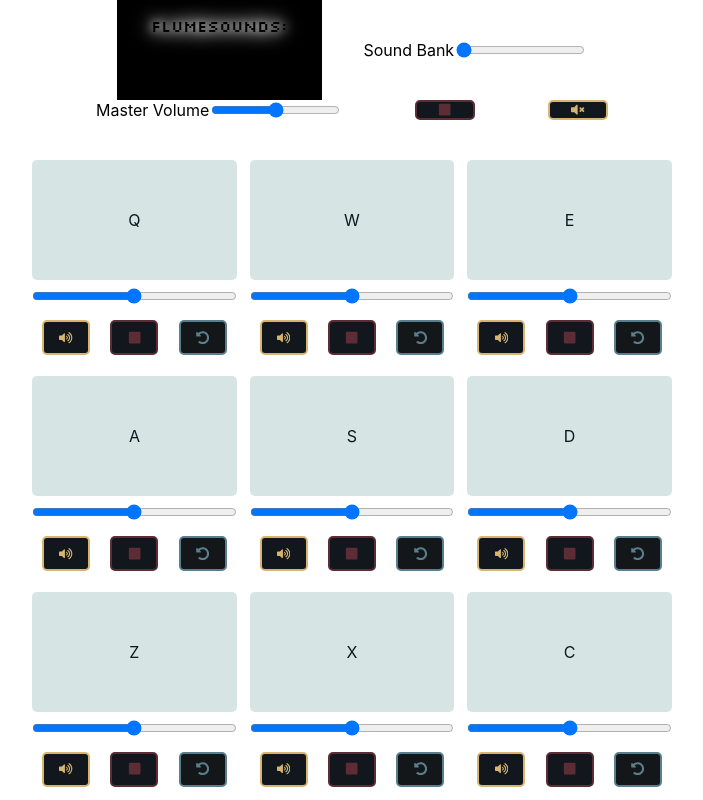
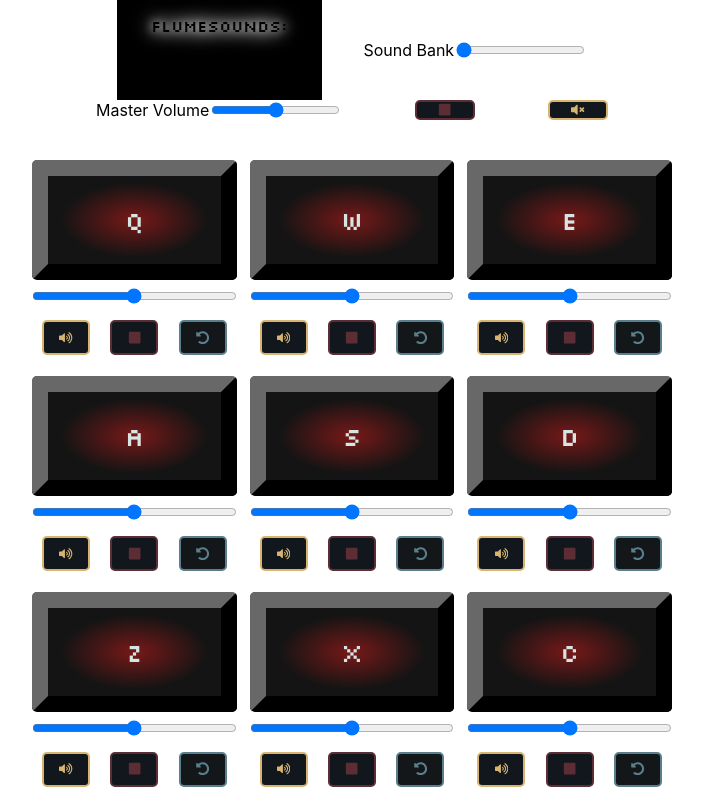
Before and after one commit to nic-vo/nv-portfolio, a Next.js app: page /fcc/drum-machine in a window 1280 px wide. Shown: the whole page, without its empty margins (288-991 px from the left). Built offline with nearby package versions, Linux system fonts and the light colour scheme.

Commit message:
Move drumMachine Pad css module to relevant dir
Add glowy effect class on state change using radial gradient background-image property mostly

```diff
--- a/components/fcc/drummachine/Pad/Pad.js
+++ b/components/fcc/drummachine/Pad/Pad.js
@@ -56,6 +56,7 @@ const Pad = ({ char, padIndex, bank, mVolume, setDisplaySound, activate, stopAll
 		// Stops sound
 		soundRef.current.pause();
 		soundRef.current.currentTime = 0;
+		setIsPlaying(false);
 	};
 
 	const loopOnClick = () => {
@@ -95,7 +96,7 @@ const Pad = ({ char, padIndex, bank, mVolume, setDisplaySound, activate, stopAll
 
 	return (
 		<div className={padStyles.container}>
-			<div className={padStyles.pad} onClick={playSound} >
+			<div className={`${padStyles.pad} ${isPlaying === true ? padStyles.padActive : padStyles.padInactive}`} onClick={playSound} >
 				<p>{char.toUpperCase()}</p>
 			</div>
 			<input type="range" min="0" max="1" step="0.05" value={pVolume} onInput={volumeOnInputHandler} />
--- a/components/fcc/drummachine/Pad/Pad.module.css
+++ b/components/fcc/drummachine/Pad/Pad.module.css
@@ -14,13 +14,26 @@
 	flex-direction: column;
 	align-items: center;
 	justify-content: center;
-	background-color: var(--global-color);
+	border-radius: 5px;
+	font-family: Silkscreen, sans-serif;
+	font-size: 1.6rem;
+}
+
+.padInactive {
+	background-image: radial-gradient(#771918 0%, rgba(20, 20, 20, 1) 60%);
+	border: 1rem outset rgba(20, 20, 20, 1);
+	color: var(--global-color);
+}
+
+.padActive {
+	background-image: radial-gradient(var(--global-color) 0%, #ECACB9 60%);
+	border: 1rem solid #ECACB9;
+	box-shadow: 0px 0px 40px 10px #ECACB9;
 	color: var(--global-background);
-	border-radius: 5px;
 }
 
 .pad p {
-	display: block;
+	text-align: center;
 }
 
 .buttons {
--- a/styles/fcc/DrumMachine/Pad.module.css
+++ /dev/null
@@ -1,49 +0,0 @@
-.container {
-	position: relative;
-	display: flex;
-	flex-direction: column;
-	align-items: center;
-	width: 100%;
-}
-
-.pad {
-	position: relative;
-	width: 100%;
-	height: 15vh;
-	display: flex;
-	flex-direction: column;
-	align-items: center;
-	justify-content: center;
-	background-color: var(--global-color);
-	color: var(--global-background);
-	border-radius: 5px;
-}
-
-.pad p {
-	display: block;
-}
-
-.buttons {
-	width: 100%;
-	margin: 1vh 0 1vh 0;
-	display: flex;
-	flex-direction: row;
-	justify-content: space-around;
-}
-
-.container input {
-	width: 100%;
-	margin: 1vh 0 1vh 0;
-}
-
-.buttons button {
-	width: 40px;
-	height: 30px;
-}
-
-@media (min-aspect-ratio: 1) {
-	.buttons button {
-		width: 48px;
-		height: 35px;
-	}
-}
```
